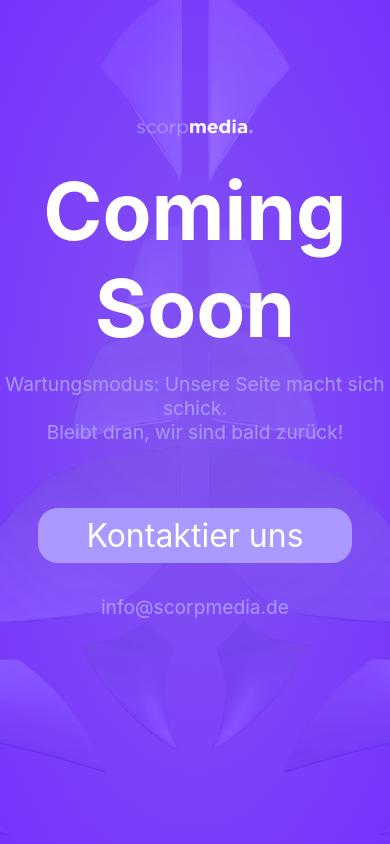
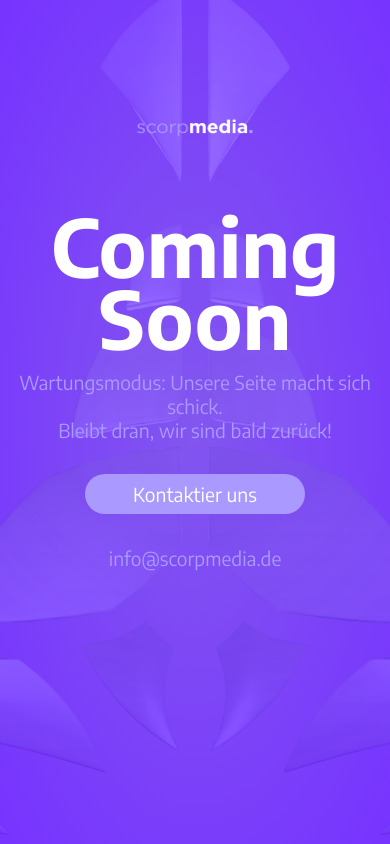
Before and after one commit to Scorpdevel/agency, a React (Create React App) app: page / in a window 390 px wide. Built offline with nearby package versions, Linux system fonts and the light colour scheme.

Commit message:
change font

```diff
--- a/src/pages/maintenance.scss
+++ b/src/pages/maintenance.scss
@@ -1,3 +1,8 @@
+@font-face {
+    font-family: 'Encode Sans';
+    src: local('Encode Sans'), url("../fonts/EncodeSans-VariableFont_wdth_wght.ttf") format('truetype');
+}
+
 .maintenance__container{
     width: 100vw;
     height: 100vh;
@@ -5,6 +10,7 @@
     flex-direction: column;
     justify-content: center;
     align-items: center;
+    font-family: 'Encode Sans';
     max-width: 100vw;
     max-height: 100vh;
     background: radial-gradient(circle, rgba(59,25,127,1) 0%, rgba(15,6,32,1) 100%);
@@ -17,20 +23,18 @@
 
     .buttonStyle{
         padding: 8px 48px;
-        font-size: 2rem;
         border-radius: 20px;
         background-color: #aa9aff;
         border: 0px;
         color: white;
-        margin-top: 3rem;
+        margin-top: 1rem;
         text-decoration: none;
-        font-style: n;
+        font-size: 1.2rem;
         cursor: pointer;
     }
 
     p{
         text-align: center;
-        font-size: 2rem;
         max-width: 100%;
         color: #aa99ff;
 
@@ -52,7 +56,7 @@
         width: 70vw;
         height: 60vh;
         position: relative;
-
+        font-size: 2em;
         img{
             width: 30%;
             position: absolute;
@@ -85,7 +89,8 @@
         overflow-y: hidden;
         h2{
             font-size: 5rem;
-            max-width: 100%;
+            max-width: 90%;
+            line-height: 4.5rem;
         }
 
         p{
```
Also changed, not shown: src/fonts/EncodeSans-VariableFont_wdth_wght.ttf (added).
